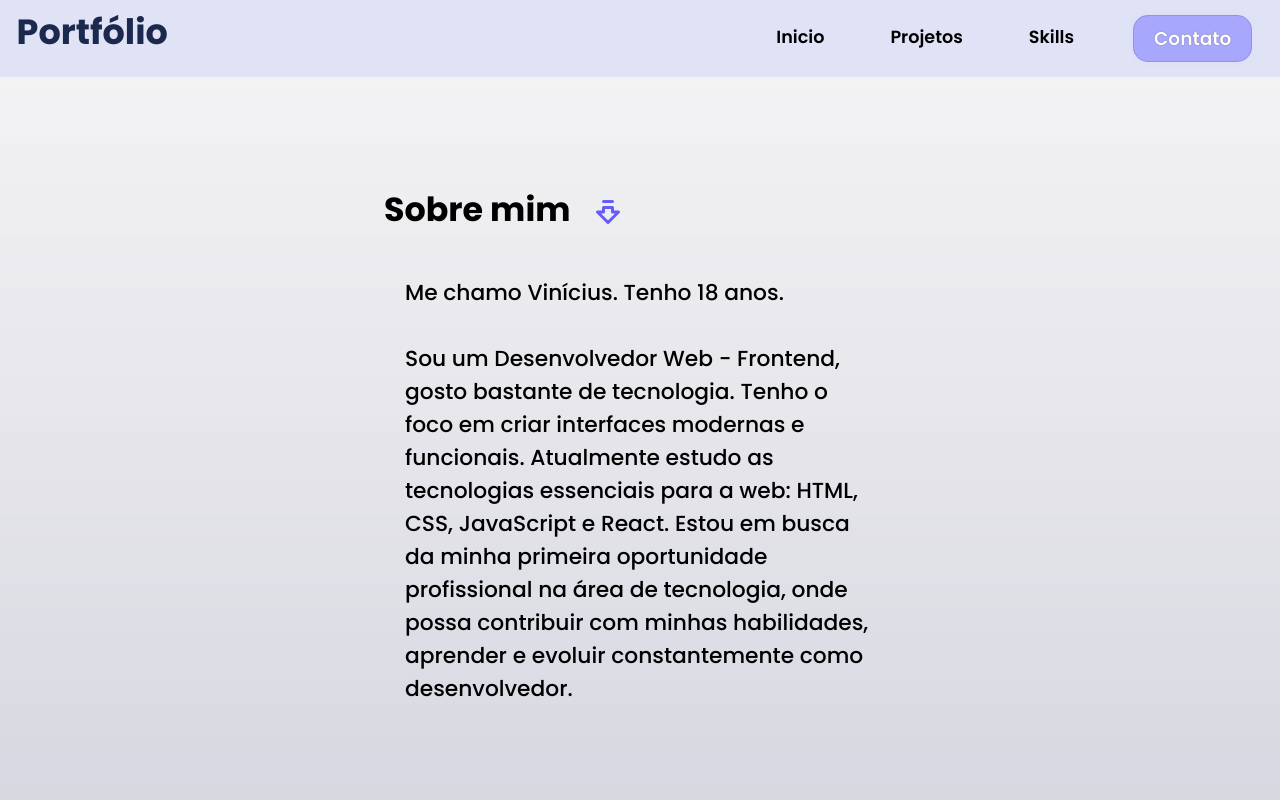
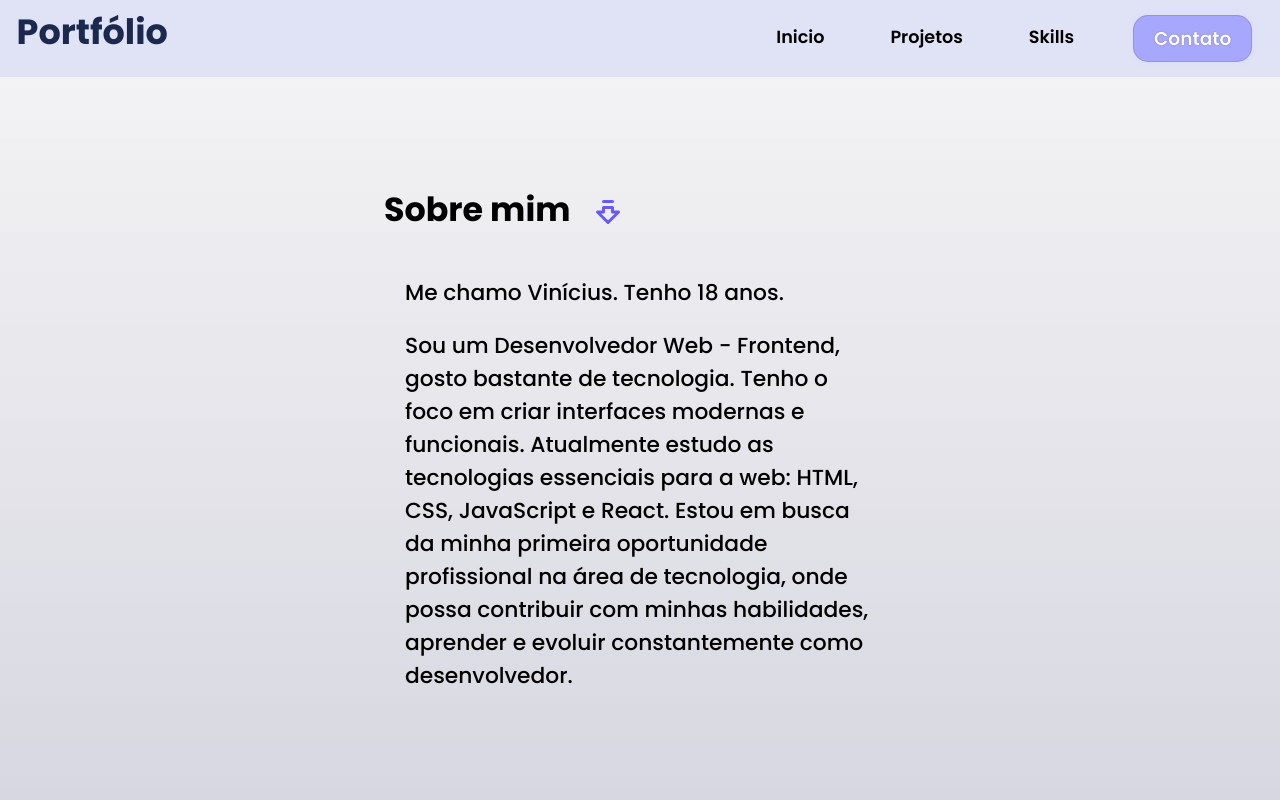
Before and after one commit to SantV7/personal_portifolio, a React (Vite) app: page / in a window 1280 px wide. Shown: the top 800 px of the page. Built offline with nearby package versions, Linux system fonts and the light colour scheme; some icons are missing.

Commit message:
settings size on text

```diff
--- a/src/style/main/mainContent.css
+++ b/src/style/main/mainContent.css
@@ -31,7 +31,7 @@ main > .infoContent {
     margin-bottom: 15.5px;
 }
 .text_about_me > p {
-    margin-bottom: 33px;
+    margin-bottom: 20px;
     font-size: 21.77px;
 }
 
@@ -50,6 +50,10 @@ main > .infoContent {
     justify-content: center;
     width: 40%;
     align-items: center;
+}
+
+.i-config {
+    color: rgb(91, 98, 104);
 }
 
 
```
